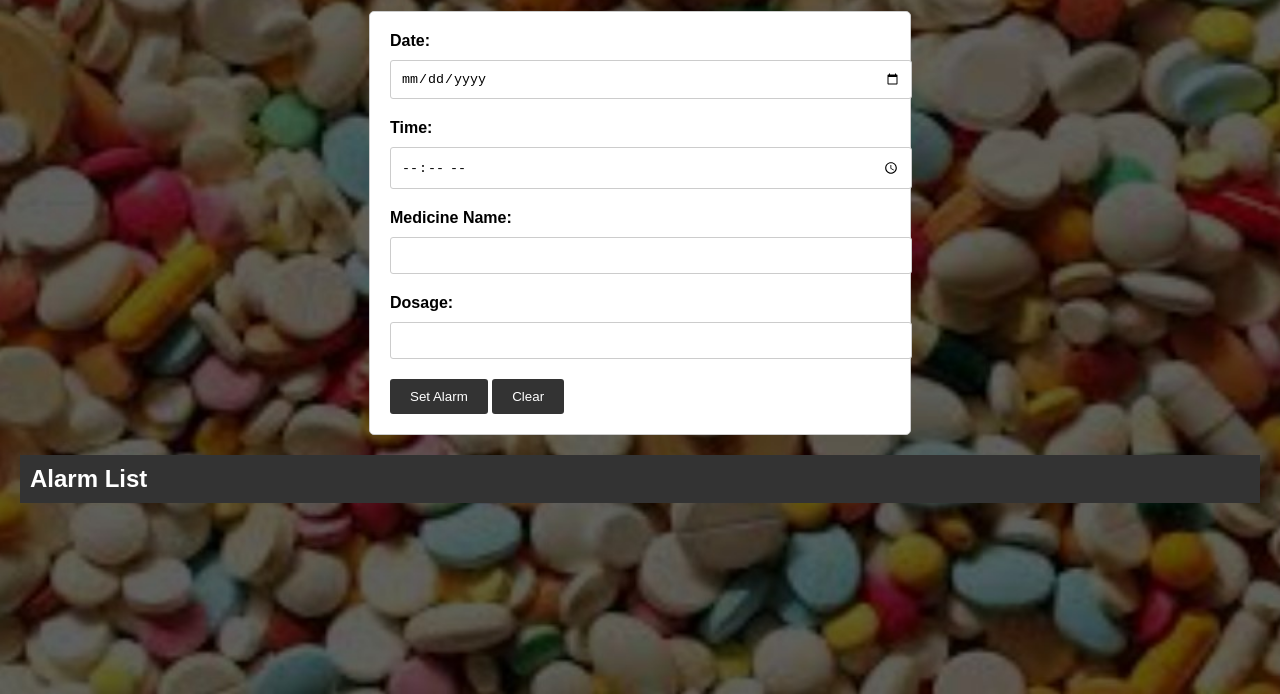
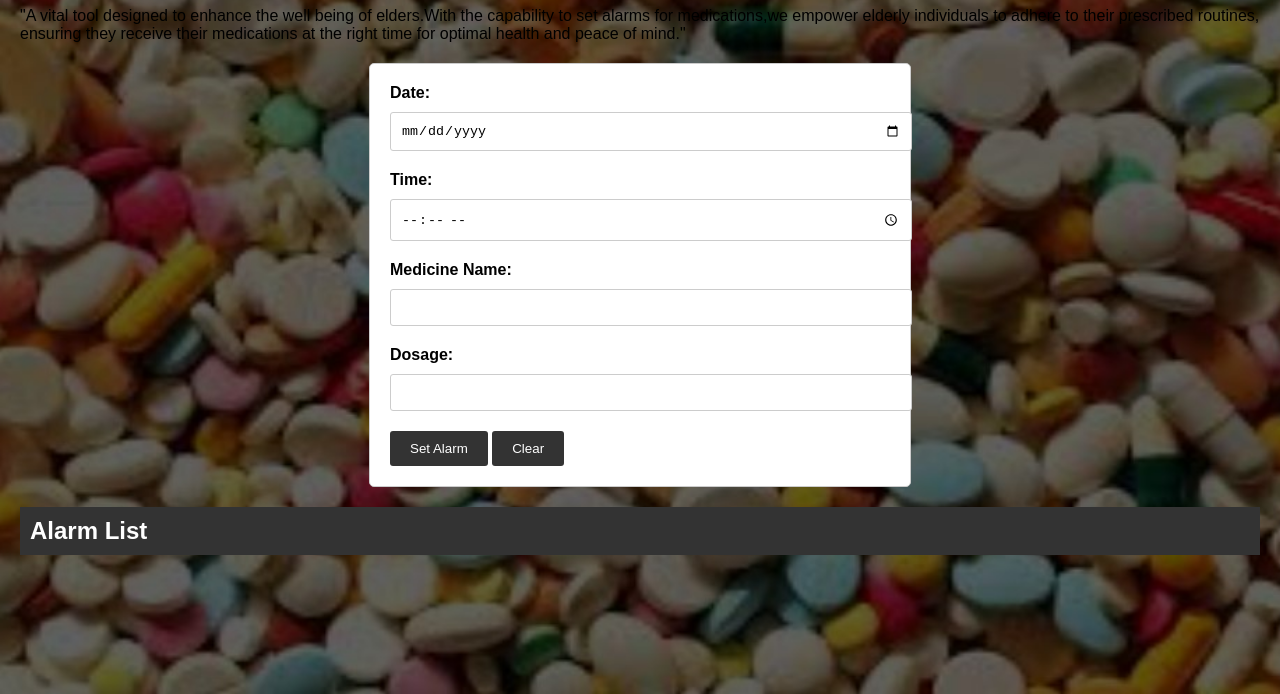
Before and after one commit to AKSHAYA-S-M/MedicationReminder, a plain HTML site: page index.html in a window 1280 px wide. Shown: the part 106-800 px from the top of the page. Drawn offline with Linux system fonts and the light colour scheme.

Commit message:
Update index.html

```diff
--- a/index.html
+++ b/index.html
@@ -10,6 +10,7 @@
 </head>
 <body>
     <h1>Medication Reminder</h1>
+	<p>"A vital tool designed to enhance the well being of elders.With the capability to set alarms for medications,we empower elderly individuals to adhere to their prescribed routines, ensuring they receive their medications at the right time for optimal health and peace of mind."</p>
     <form id="pill-reminder-form">
         <label for="date">Date:</label>
         <input type="date" id="date" required>
```
